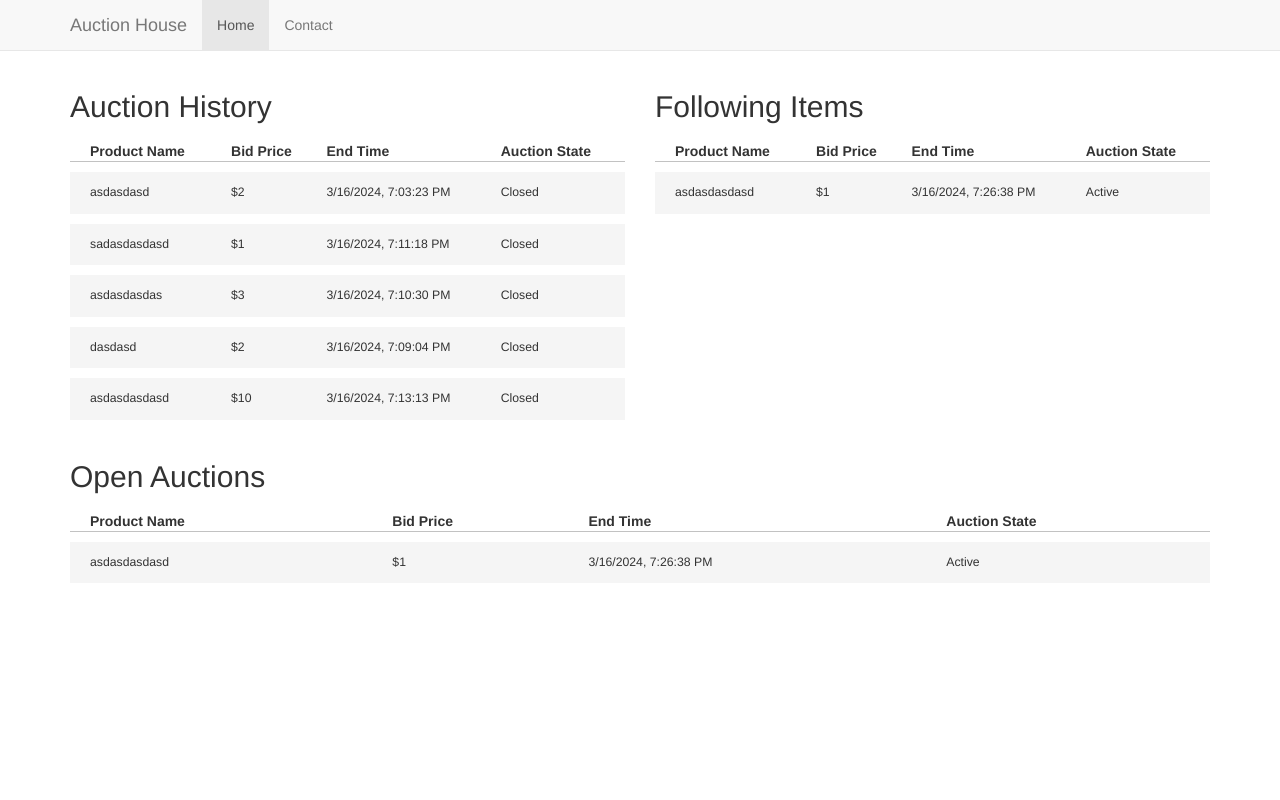
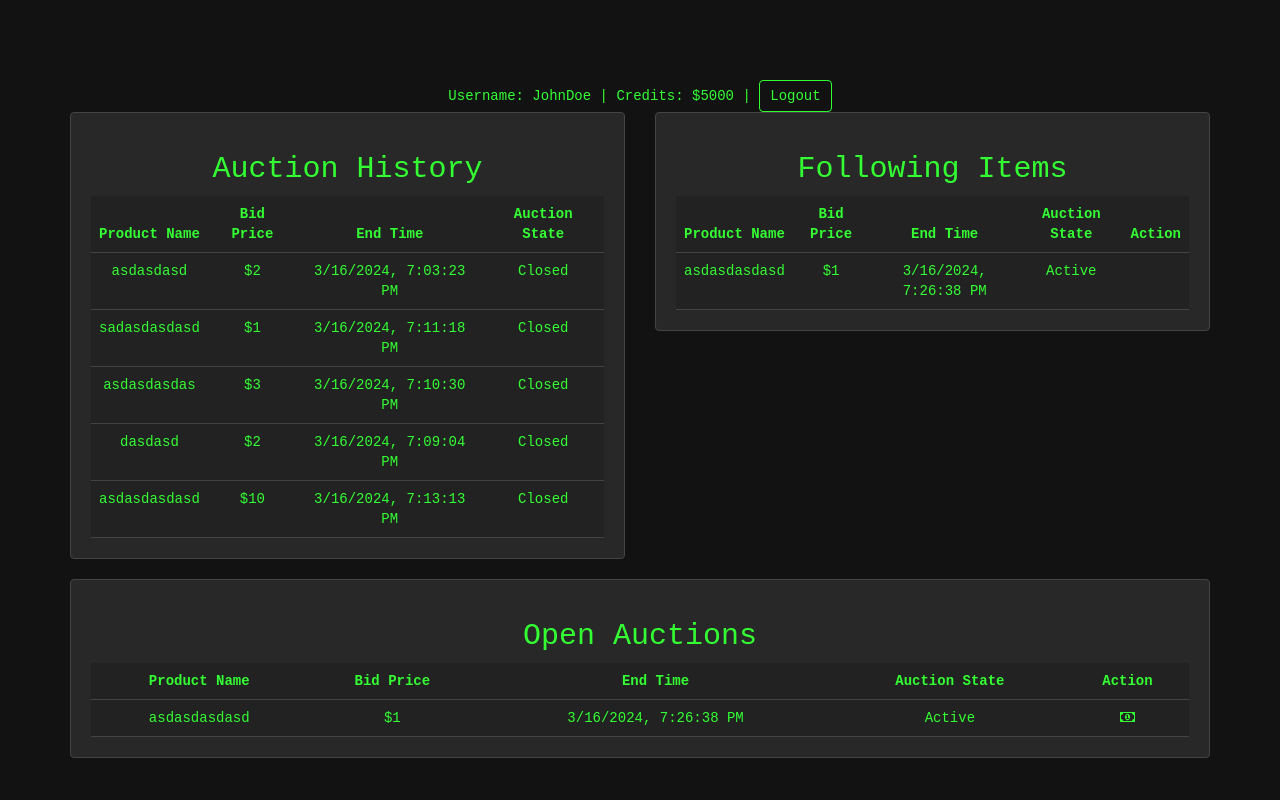
Before and after one commit to InsertNamePls/Public_Ledger_For_Auctions, a Flask app: page /home in a window 1280 px wide. Run offline with Flask 3, Linux system fonts and the light colour scheme; some libraries are stand-ins or nearby versions.

Commit message:
Changed themed and started to add new functionalities like bidding and profile data sync

```diff
--- a/auctions_pub_ledger/auction-UI/templates/home.html
+++ b/auctions_pub_ledger/auction-UI/templates/home.html
@@ -5,71 +5,90 @@
     <title>Auction House Dashboard</title>
     <meta name="viewport" content="width=device-width, initial-scale=1">
     <link href="https://netdna.bootstrapcdn.com/bootstrap/3.3.6/css/bootstrap.min.css" rel="stylesheet">
+    <link href="https://maxcdn.bootstrapcdn.com/font-awesome/4.7.0/css/font-awesome.min.css" rel="stylesheet">
     <style type="text/css">
         body {
-            margin-top: 70px; /* Adjusted to ensure the navbar does not overlap content */
+            margin-top: 70px;
+            background-color: #121212;
+            color: #33ff33;
+            font-family: 'Courier New', monospace;
+            text-align: center;
+        }
+        .main-box {
+            border: 1px solid #444;
+            background-color: #282828;
+            border-radius: 4px;
+            margin-bottom: 20px;
+            padding: 20px;
         }
         .table {
-            border-collapse: separate;
+            width: 100%;
+            margin: auto;
         }
         .table-hover>tbody>tr:hover>td,
         .table-hover>tbody>tr:hover>th {
-            background-color: #eee;
+            background-color: #333;
         }
-        .table thead>tr>th {
-            border-bottom: 1px solid #C2C2C2;
-            padding-bottom: 0;
+        .table thead>tr>th,
+        .table tbody>tr>td {
+            border-bottom: 1px solid #444;
+            background-color: #222;
+            text-align: center;
         }
-        .table tbody>tr>td {
-            font-size: 0.875em;
-            background: #f5f5f5;
-            border-top: 10px solid #fff;
-            vertical-align: middle;
-            padding: 12px 8px;
+        h2, .profile-info {
+            color: #33ff33;
         }
-        .table tbody>tr>td:first-child,
-        .table thead>tr>th:first-child {
-            padding-left: 20px;
+        .logout-button {
+            background: none;
+            border: 1px solid #33ff33;
+            border-radius: 4px;
+            color: #33ff33;
+            padding: 5px 10px;
+            margin-top: 10px;
+            cursor: pointer;
+        }
+        .bid-button {
+            color: #33ff33;
+            background-color: transparent;
+            border: none;
+            cursor: pointer;
+        }
+        .modal-content {
+            background-color: #282828;
+            color: #33ff33;
+        }
+        .btn-success {
+            border-color: #33cc33;
+            background-color: #33cc33;
         }
     </style>
 </head>
 <body>
-    <!-- Navbar -->
-    <nav class="navbar navbar-default navbar-fixed-top">
     <div class="container">
-            <div class="navbar-header">
-                <button type="button" class="navbar-toggle collapsed" data-toggle="collapse" data-target="#navbar-collapse">
-                    <span class="sr-only">Toggle navigation</span>
-                    <span class="icon-bar"></span>
-                    <span class="icon-bar"></span>
-                    <span class="icon-bar"></span>
-                </button>
-                <a class="navbar-brand" href="#">Auction House</a>
-            </div>
-            <div class="collapse navbar-collapse" id="navbar-collapse">
-                <ul class="nav navbar-nav">
-                    <li class="active"><a href="#">Home</a></li>
-                    <li><a href="#">Contact</a></li>
-                </ul>
+        <!-- User Profile -->
+        <div class="row">
+            <div class="col-md-12">
+                <div class="profile-info">
+                    <span>Username: JohnDoe </span> |
+                    <span>Credits: $5000 </span> |
+                    <button class="logout-button">Logout</button>
                 </div>
             </div>
-    </nav>
+        </div>
 
         <!-- Main content area -->
-    <div class="container">
         <div class="row">
             <div class="col-md-6">
-                <!-- First column for Auction History -->
                 <div class="main-box clearfix">
                     <h2>Auction History</h2>
                     <div class="table-responsive">
                         <table class="table table-hover" id="auctionHistoryTable">
                             <thead>
                                 <tr>
-                                    <th><span>Product Name</span></th>
-                                    <th><span>Bid Price</span></th>
-                                    <th><span>End Time</span></th>
-                                    <th><span>Auction State</span></th>
+                                    <th>Product Name</th>
+                                    <th>Bid Price</th>
+                                    <th>End Time</th>
+                                    <th>Auction State</th>
                                 </tr>
                             </thead>
                             <tbody>
@@ -79,17 +98,17 @@
                 </div>
             </div>
             <div class="col-md-6">
-                <!-- Second column for Following Items -->
                 <div class="main-box clearfix">
                     <h2>Following Items</h2>
                     <div class="table-responsive">
                         <table class="table table-hover" id="followingItemsTable">
                             <thead>
                                 <tr>
-                                    <th><span>Product Name</span></th>
-                                    <th><span>Bid Price</span></th>
-                                    <th><span>End Time</span></th>
-                                    <th><span>Auction State</span></th>
+                                    <th>Product Name</th>
+                                    <th>Bid Price</th>
+                                    <th>End Time</th>
+                                    <th>Auction State</th>
+                                    <th>Action</th>
                                 </tr>
                             </thead>
                             <tbody>
@@ -99,6 +118,7 @@
                 </div>
             </div>
         </div>
+
         <!-- Full-width table for Open Auctions -->
         <div class="main-box clearfix">
             <h2>Open Auctions</h2>
@@ -106,10 +126,11 @@
                 <table class="table table-hover" id="openAuctionsTable">
                     <thead>
                         <tr>
-                            <th><span>Product Name</span></th>
-                            <th><span>Bid Price</span></th>
-                            <th><span>End Time</span></th>
-                            <th><span>Auction State</span></th>
+                            <th>Product Name</th>
+                            <th>Bid Price</th>
+                            <th>End Time</th>
+                            <th>Auction State</th>
+                            <th>Action</th>
                         </tr>
                     </thead>
                     <tbody>
@@ -119,13 +140,32 @@
         </div>
     </div>
 
+    <!-- Bid Modal -->
+    <div class="modal fade" id="bidModal" tabindex="-1" role="dialog" aria-labelledby="bidModalLabel">
+        <div class="modal-dialog" role="document">
+            <div class="modal-content">
+                <div class="modal-header">
+                    <button type="button" the close button, data-dismiss="modal" aria-label="Close"><span aria-hidden="true">&times;</span></button>
+                    <h4 class="modal-title" id="myModalLabel">Place Your Bid</h4>
+                </div>
+                <div class="modal-body">
+                    <form>
+                        <div class="form-group">
+                            <label for="bidAmount">Bid Amount</label>
+                            <input type="number" class="form-control" id="bidAmount">
+                        </div>
+                    </form>
+                </div>
+                <div class="modal-footer">
+                    <button type="button" class="btn btn-default" data-dismiss="modal">Close</button>
+                    <button type="button" class="btn btn-success" id="placeBidButton">Place Bid</button>
+                </div>
+            </div>
+        </div>
+    </div>
 
     <script src="https://code.jquery.com/jquery-1.10.2.min.js"></script>
     <script src="https://netdna.bootstrapcdn.com/bootstrap/3.3.6/js/bootstrap.min.js"></script>
-</body>
-</html>
-
-
     <script>
         $(document).ready(function() {
             function fetchAndDisplayAuctions() {
@@ -137,19 +177,22 @@
 
                     Object.keys(auctions).forEach(function(key) {
                         var auction = auctions[key];
+                        var actionButtonHtml = '<td><button class="bid-button fa fa-money" onclick="showBidModal()"></button></td>';
                         var rowHtml = '<tr>' +
                             '<td>' + auction.item_name + '</td>' +
                             '<td>$' + (auction.bids.length > 0 ? auction.bids[auction.bids.length - 1].amount : auction.starting_bid) + '</td>' +
                             '<td>' + new Date(auction.end_time * 1000).toLocaleString() + '</td>' +
-                        '<td>' + (auction.active ? 'Active' : 'Closed') + '</td>' +
-                        '</tr>';
+                            '<td>' + (auction.active ? 'Active' : 'Closed') + '</td>';
 
-                    // Determine which table to populate
                         if (!auction.active) {
-                        auctionHistoryHtml += rowHtml;  // Closed auctions go here
+                            auctionHistoryHtml += rowHtml + '</tr>';
                         } else {
-                        openAuctionsHtml += rowHtml;  // Active auctions go here
-                        followingItemsHtml += rowHtml; // Assuming you want all active items in 'Following'
+                            openAuctionsHtml += rowHtml + actionButtonHtml + '</tr>';
+                            if (auction.following) { // Check if auction is followed
+                                followingItemsHtml += rowHtml + actionButtonHtml + '</tr>';
+                            } else {
+                                followingItemsHtml += rowHtml + '<td></td></tr>'; // No action button if not followed
+                            }
                         }
                     });
 
@@ -160,6 +203,12 @@
             }
 
             fetchAndDisplayAuctions();
-        setInterval(fetchAndDisplayAuctions, 30000); // Optional: Refresh data every 30 seconds
+            setInterval(fetchAndDisplayAuctions, 30000); // Refresh data every 30 seconds
+
+            window.showBidModal = function() {
+                $('#bidModal').modal('show');
+            }
         });
     </script>
+</body>
+</html>
```
Lines whose indentation alone changed are shown as unchanged.
